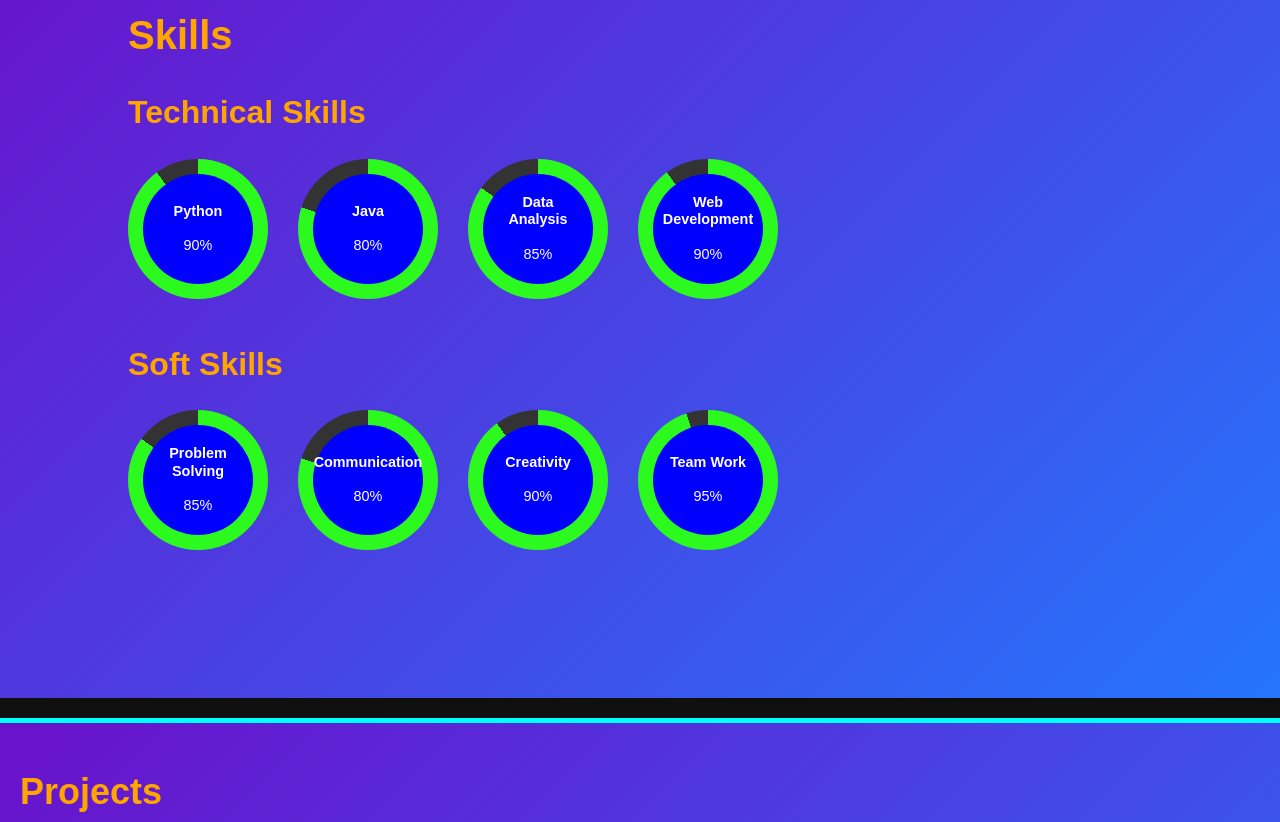
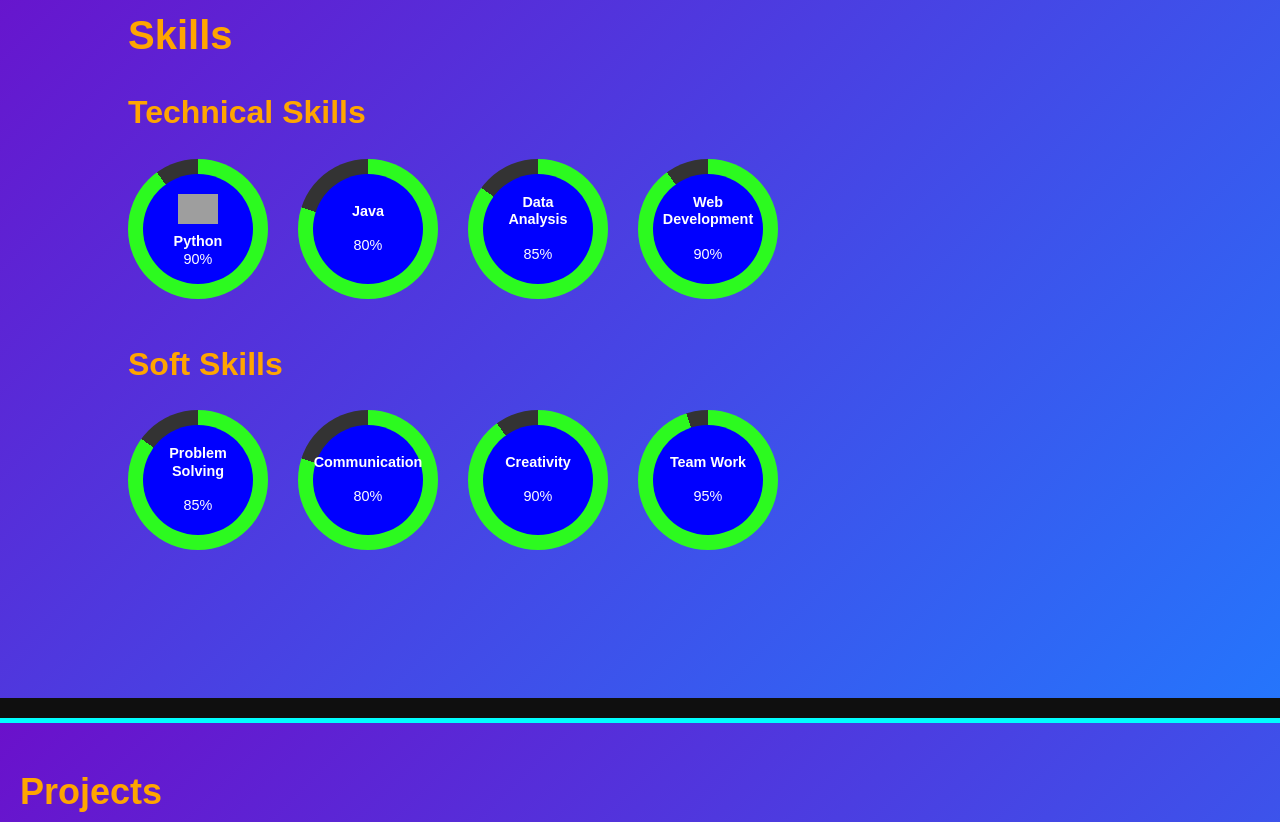
Before and after one commit to anandh2006/Portfolio, a plain HTML site: page index.html in a window 1280 px wide. Shown: the part 1578-2400 px from the top of the page. Drawn offline with nearby package versions, Linux system fonts and the light colour scheme; grey boxes are pictures that could not be loaded.

Commit message:
Update index.html

```diff
--- a/index.html
+++ b/index.html
@@ -231,6 +231,15 @@
       padding: 10px;
       line-height: 1.2;
     }
+    .skill-icon {
+  width: 40px;
+  height: 40px;
+  object-fit: contain;
+  margin-bottom: 4px;
+}
+.skill-text {
+  line-height: 1.2;
+}
 
     #skills h3 {
       color: orange;
@@ -360,7 +369,16 @@
 
     <h3>Technical Skills</h3>
     <div class="skills-container">
-      <div class="circle-skill" style="--percent:90"><div class="inner"><strong>Python</strong><br>90%</div></div>
+        <div class="circle-skill" style="--percent:90">
+            <div class="inner">
+              <img src="https://i.ibb.co/tpFTMnWv/Python-Symbol.png" alt="Python" class="skill-icon" />
+              <div class="skill-text">
+                <strong>Python</strong><br>90%
+              </div>
+            </div>
+          </div>
+
+
       <div class="circle-skill" style="--percent:80"><div class="inner"><strong>Java</strong><br>80%</div></div>
       <div class="circle-skill" style="--percent:85"><div class="inner"><strong>Data<br>Analysis</strong><br>85%</div></div>
       <div class="circle-skill" style="--percent:90"><div class="inner"><strong>Web<br>Development</strong><br>90%</div></div>
```
